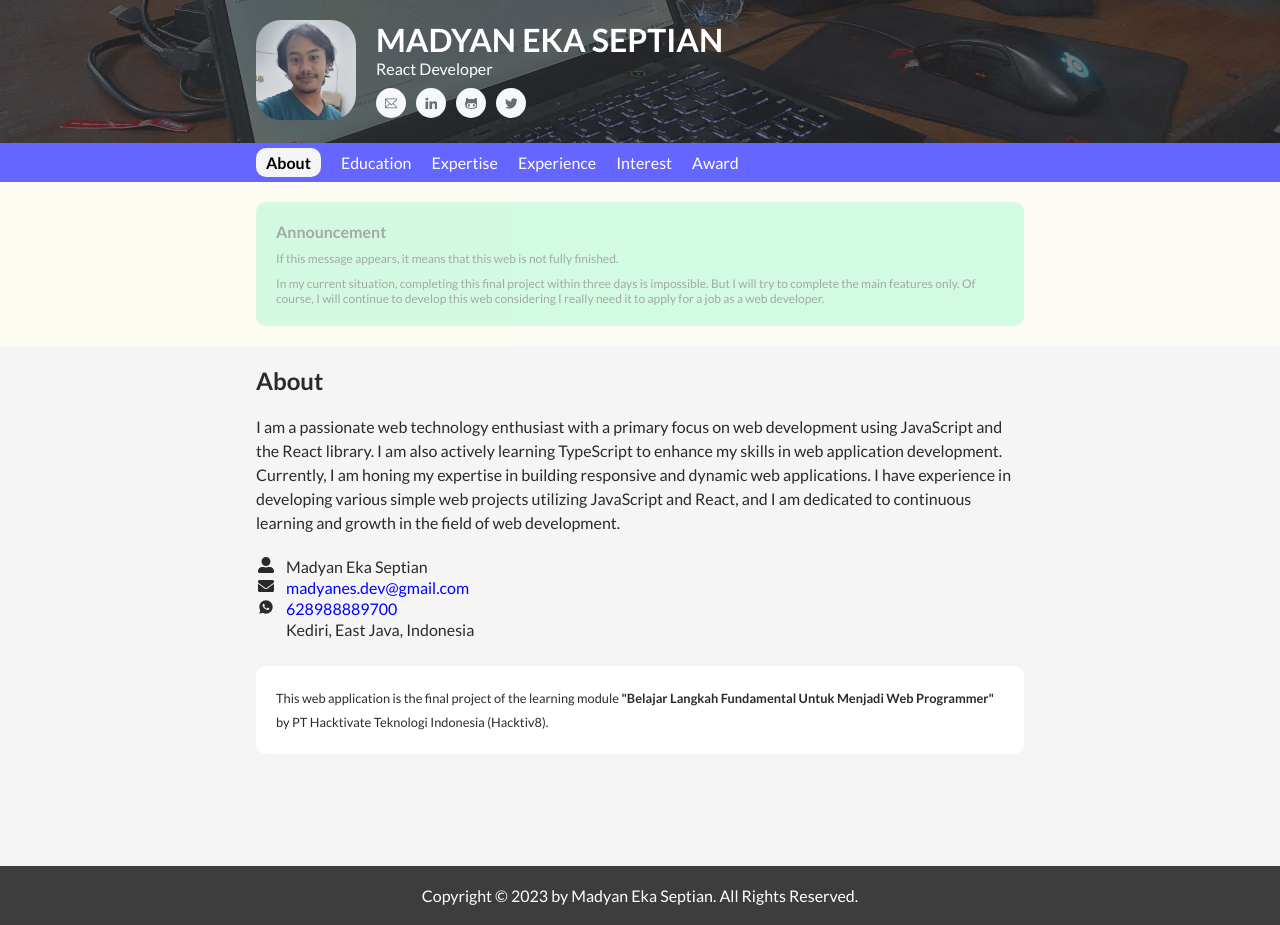
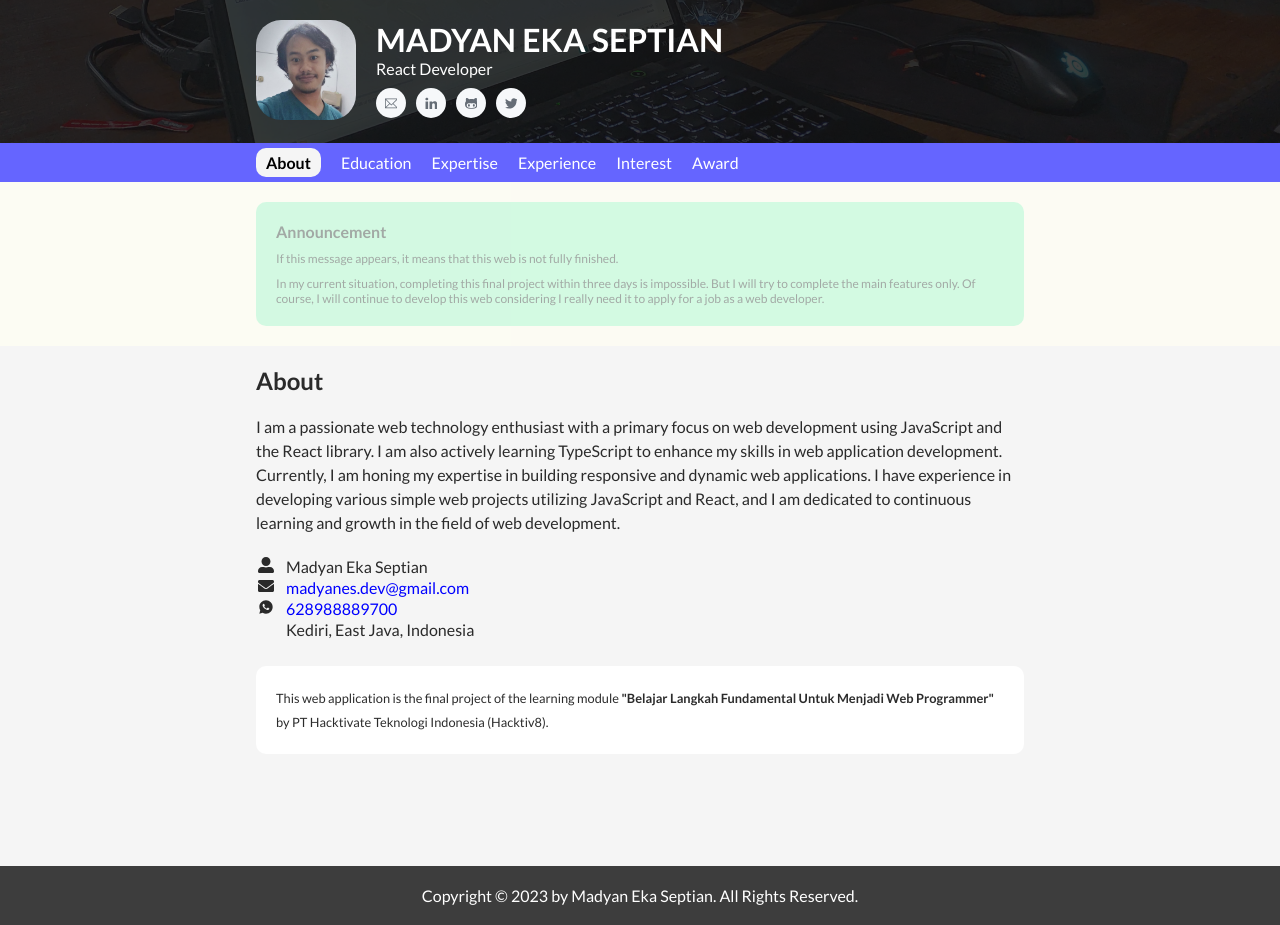
Before and after one commit to madyanes/cv-prakerja-hacktiv8, a React (Vite) app: page / in a window 1280 px wide. Built offline with nearby package versions, Linux system fonts and the light colour scheme; some icons are missing.

Commit message:
Darken background image of site header

```diff
--- a/src/App.css
+++ b/src/App.css
@@ -39,7 +39,7 @@ body {
 }
 
 #root > header {
-  background-color: #00000088;
+  background-color: #000000c0;
   color: white;
   padding-block: 20px;
   position: relative;
```
